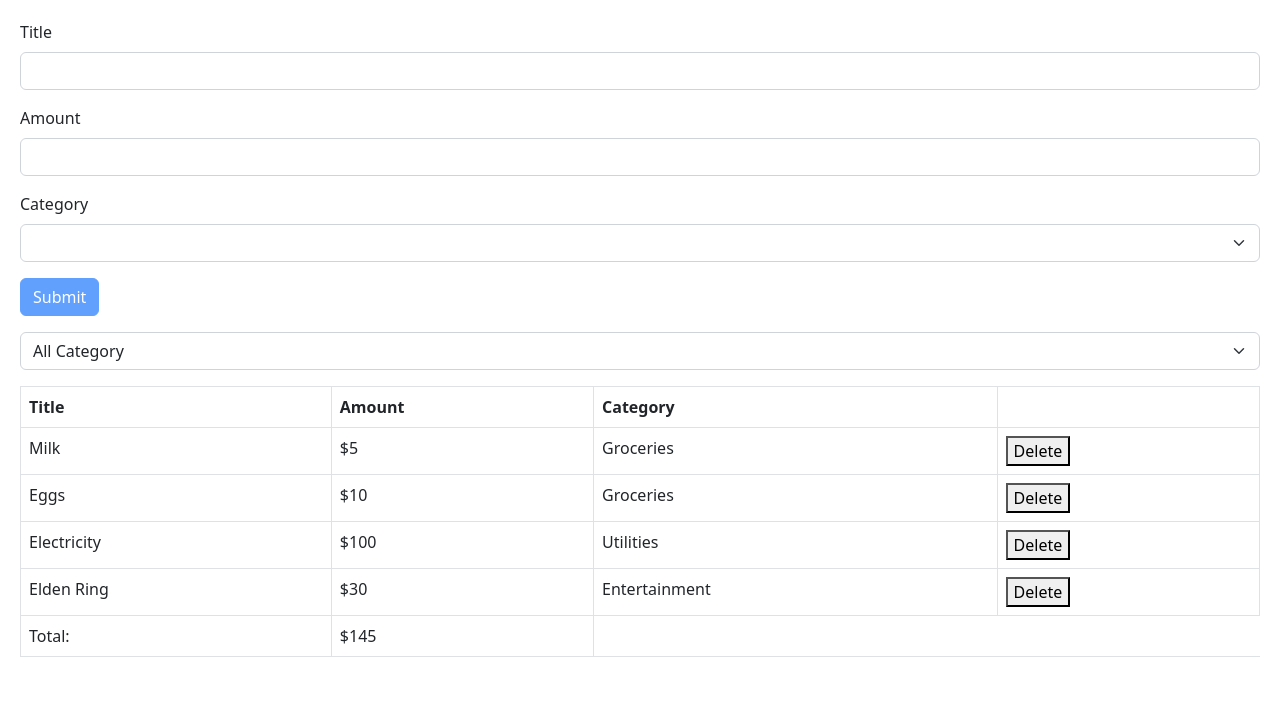
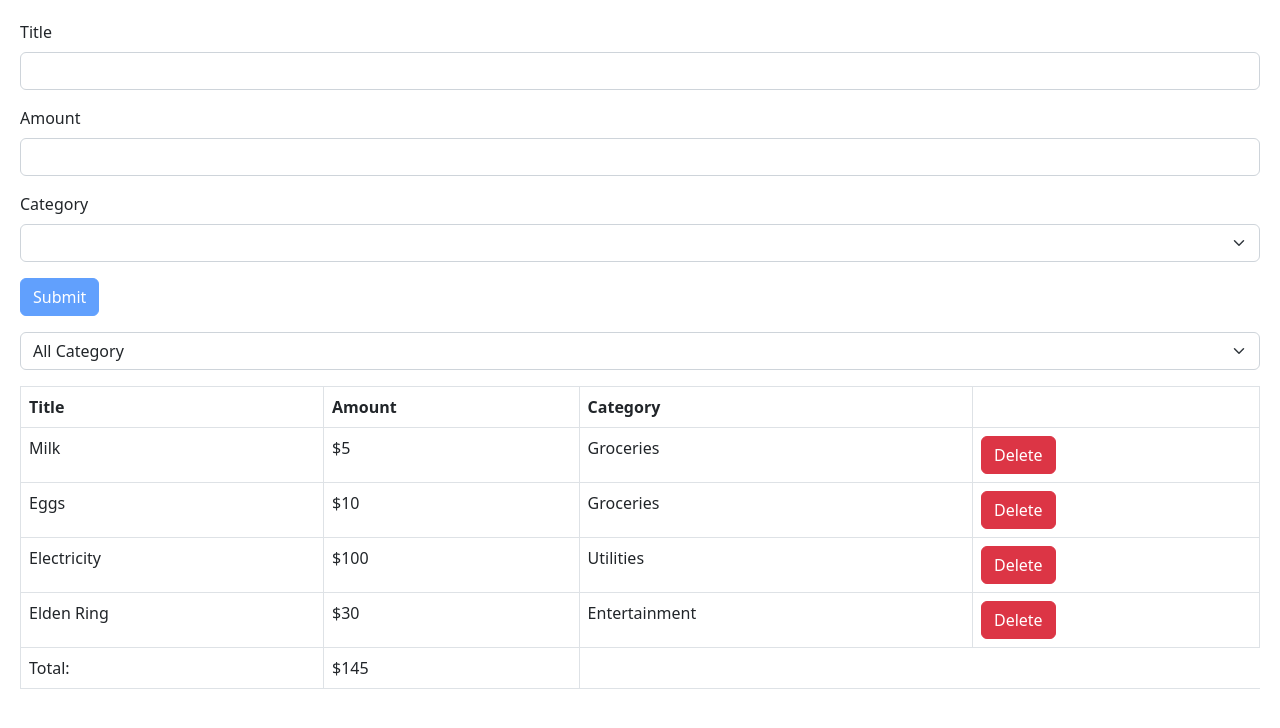
Before and after one commit to Fulim13/expense_tracker, a React (Vite) app: page / in a window 1280 px wide. Shown: the top 728 px of the page. Built offline with nearby package versions, Linux system fonts and the light colour scheme.

Commit message:
update button color

```diff
--- a/src/components/Expense.tsx
+++ b/src/components/Expense.tsx
@@ -14,7 +14,9 @@
         <td>${amount}</td>
         <td>{category}</td>
         <td>
-          <button onClick={() => onDelete(id)}>Delete</button>
+          <button className="btn btn-danger" onClick={() => onDelete(id)}>
+            Delete
+          </button>
         </td>
       </tr>
     </tbody>
```
